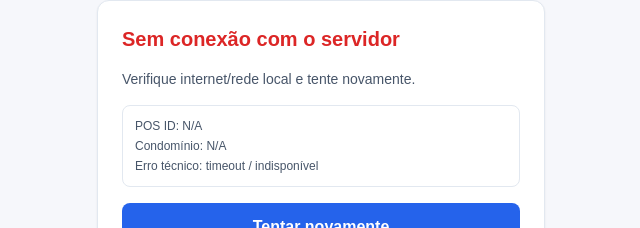
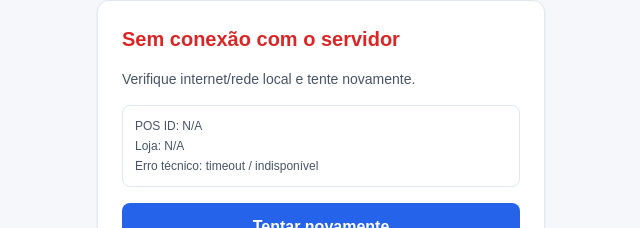
Before and after one commit to julio-metalav/meta-lav-pagamentos, a Next.js app: page /pos/failure in a window 1280 px wide. Shown: the part 233-461 px from the top of the page, without its empty margins (319-959 px from the left). Built offline with nearby package versions, Linux system fonts and the light colour scheme.

Commit message:
fix(ui-copy): rename condomínio label to loja on POS failure screen

```diff
--- a/app/pos/failure/page.tsx
+++ b/app/pos/failure/page.tsx
@@ -17,7 +17,7 @@ function PosFailureContent() {
 
         <div className="rounded-lg border border-[var(--border)] p-3 text-xs text-[var(--text-secondary)] space-y-1">
           <p>POS ID: {pos_serial || "N/A"}</p>
-          <p>Condomínio: {condominio_id || "N/A"}</p>
+          <p>Loja: {condominio_id || "N/A"}</p>
           <p>Erro técnico: timeout / indisponível</p>
         </div>
 
```
